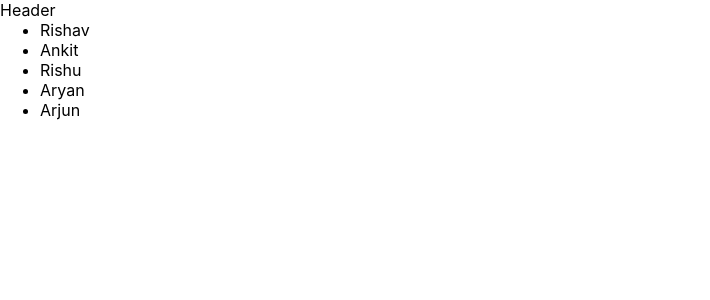
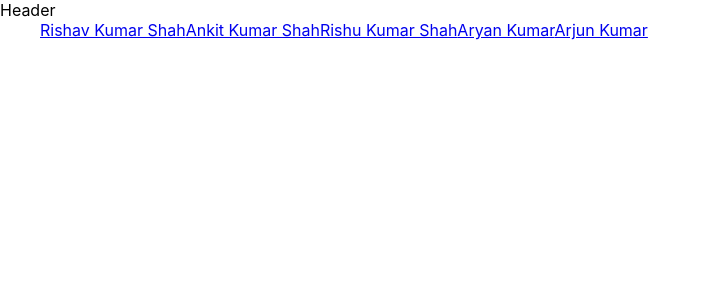
Before and after one commit to Rishu2000/learn, a React (Create React App) app: page / in a window 1280 px wide. Shown: the top 300 px of the page, without its empty margins (0-710 px from the left). Built offline with nearby package versions, Linux system fonts and the light colour scheme; the HTML template or start-up script is replaced by a standard one.

Commit message:
** Important Component 'Link'

```diff
--- a/src/App.js
+++ b/src/App.js
@@ -1,7 +1,7 @@
 import React, {useState, useEffect} from "react"
 import './App.css';
 import Header from "./components/Header"
-import {BrowserRouter as Router} from "react-router-dom"
+import {BrowserRouter as Router, Link} from "react-router-dom"
 
 function App() {
 
@@ -24,7 +24,12 @@ function App() {
             <div className="col-4">
               <ul class="list-group mt-3">
                 {[...students].map((items,key) => (
-                  <li class="list-group-item" key={key/*items.Rank*/}>{items.FirstName}</li>
+                  <Link
+                    to = {items.FirstName}
+                    class="list-group-item list-group-item-action"
+                    key={key/*items.Rank*/}>
+                      {items.Name}
+                  </Link>
                 )) }
               </ul>
             </div>
```
